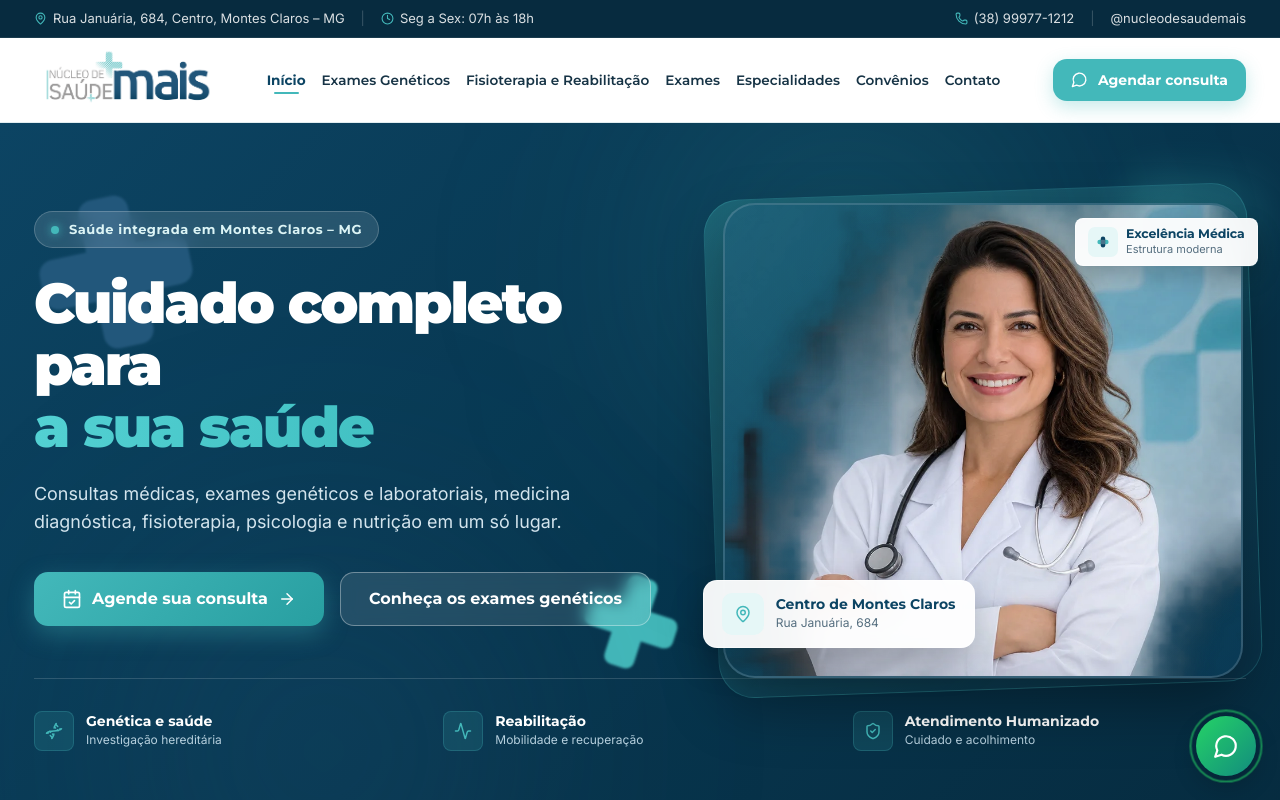
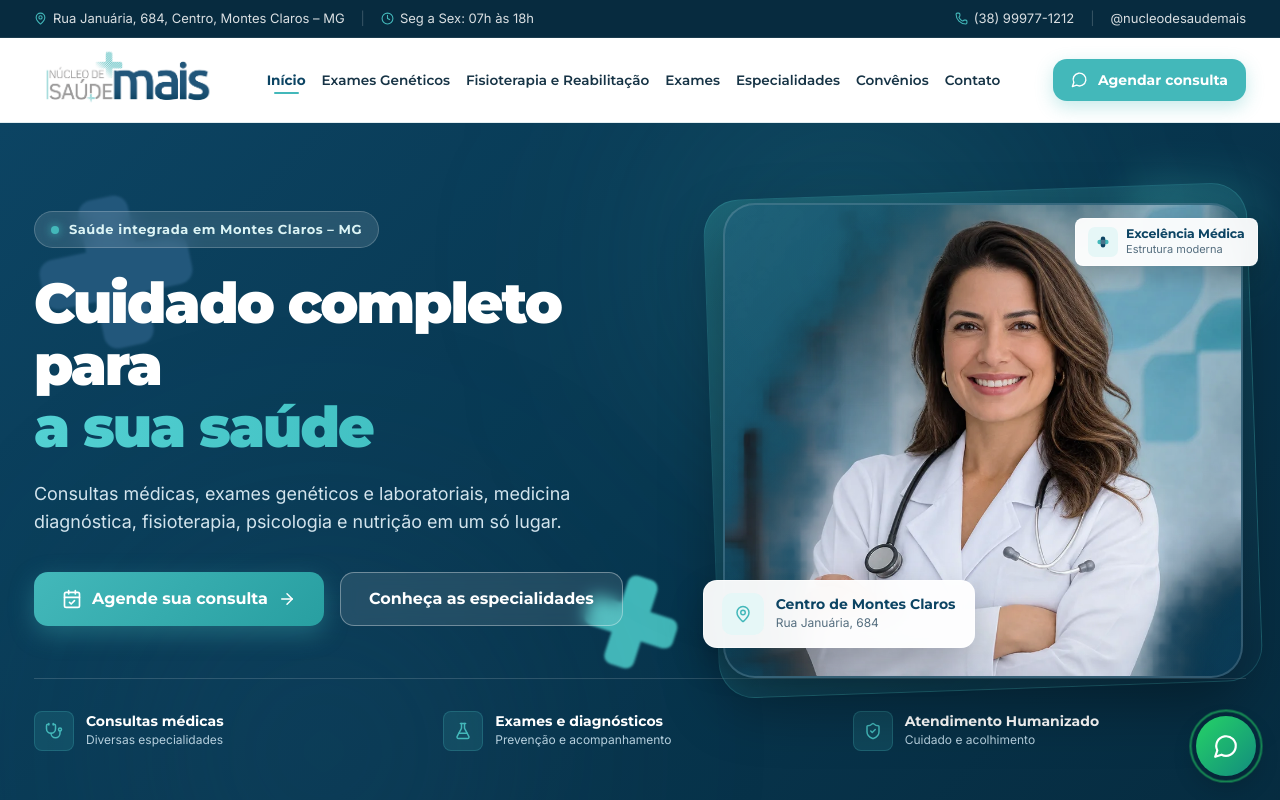
Before and after one commit to Karenfernandes20/nucleo-saude-mais, a Next.js app: page / in a window 1280 px wide. Shown: the top 800 px of the page. Built offline with nearby package versions, Linux system fonts and the light colour scheme.

Commit message:
Equilibra apresentação da clínica multidisciplinar: hero.tsx

```diff
--- a/src/components/hero.tsx
+++ b/src/components/hero.tsx
@@ -2,7 +2,7 @@
 
 import React from 'react';
 import Image from 'next/image';
-import { CalendarCheck, ArrowRight, ShieldCheck, Dna, Activity, MapPin } from 'lucide-react';
+import { CalendarCheck, ArrowRight, ShieldCheck, Stethoscope, FlaskConical, MapPin } from 'lucide-react';
 import { clinic } from '@/data/clinic';
 import BrandCross from './brand-cross';
 
@@ -66,9 +66,9 @@ export default function Hero({ onExploreSpecialties }: HeroProps) {
               <button
                 onClick={onExploreSpecialties}
                 className="btn btn-outline-white btn-lg hero-cta-secondary"
-                aria-label="Conheça nossos exames genéticos"
+                aria-label="Conheça nossas consultas e especialidades"
               >
-                <span>Conheça os exames genéticos</span>
+                <span>Conheça as especialidades</span>
               </button>
             </div>
           </div>
@@ -134,9 +134,9 @@ export default function Hero({ onExploreSpecialties }: HeroProps) {
           <button
             onClick={onExploreSpecialties}
             className="btn btn-outline-white btn-lg hero-cta-secondary"
-            aria-label="Conheça nossos exames genéticos"
+            aria-label="Conheça nossas consultas e especialidades"
           >
-            <span>Conheça os exames genéticos</span>
+            <span>Conheça as especialidades</span>
           </button>
         </div>
 
@@ -144,21 +144,21 @@ export default function Hero({ onExploreSpecialties }: HeroProps) {
         <div className="hero-trust-bar">
           <div className="trust-item">
             <div className="trust-icon-box">
-              <Dna size={18} className="text-teal" />
+              <Stethoscope size={18} className="text-teal" />
             </div>
             <div className="trust-item-text">
-              <strong>Genética e saúde</strong>
-              <span>Investigação hereditária</span>
+              <strong>Consultas médicas</strong>
+              <span>Diversas especialidades</span>
             </div>
           </div>
 
           <div className="trust-item">
             <div className="trust-icon-box">
-              <Activity size={18} className="text-teal" />
+              <FlaskConical size={18} className="text-teal" />
             </div>
             <div className="trust-item-text">
-              <strong>Reabilitação</strong>
-              <span>Mobilidade e recuperação</span>
+              <strong>Exames e diagnósticos</strong>
+              <span>Prevenção e acompanhamento</span>
             </div>
           </div>
 
```
